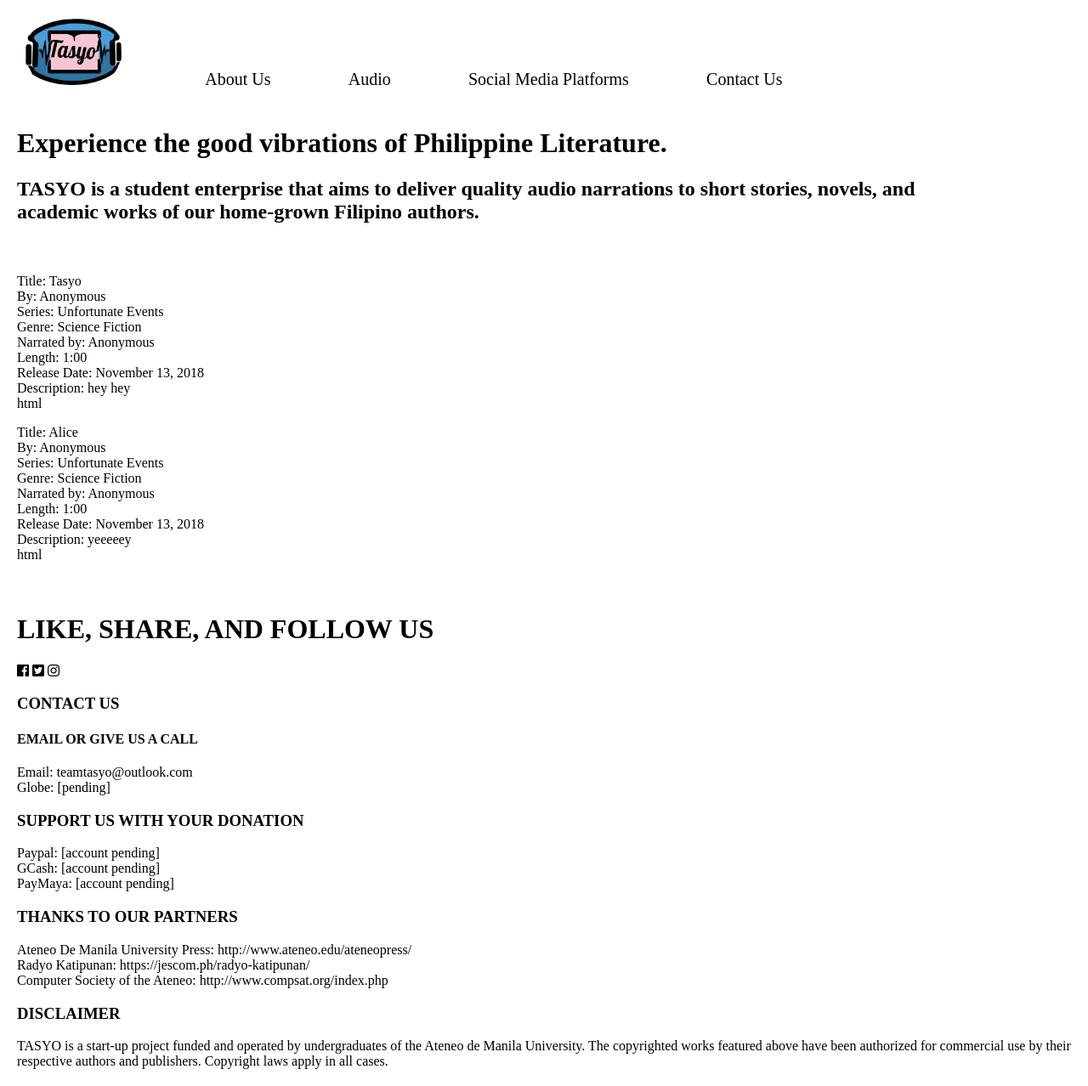
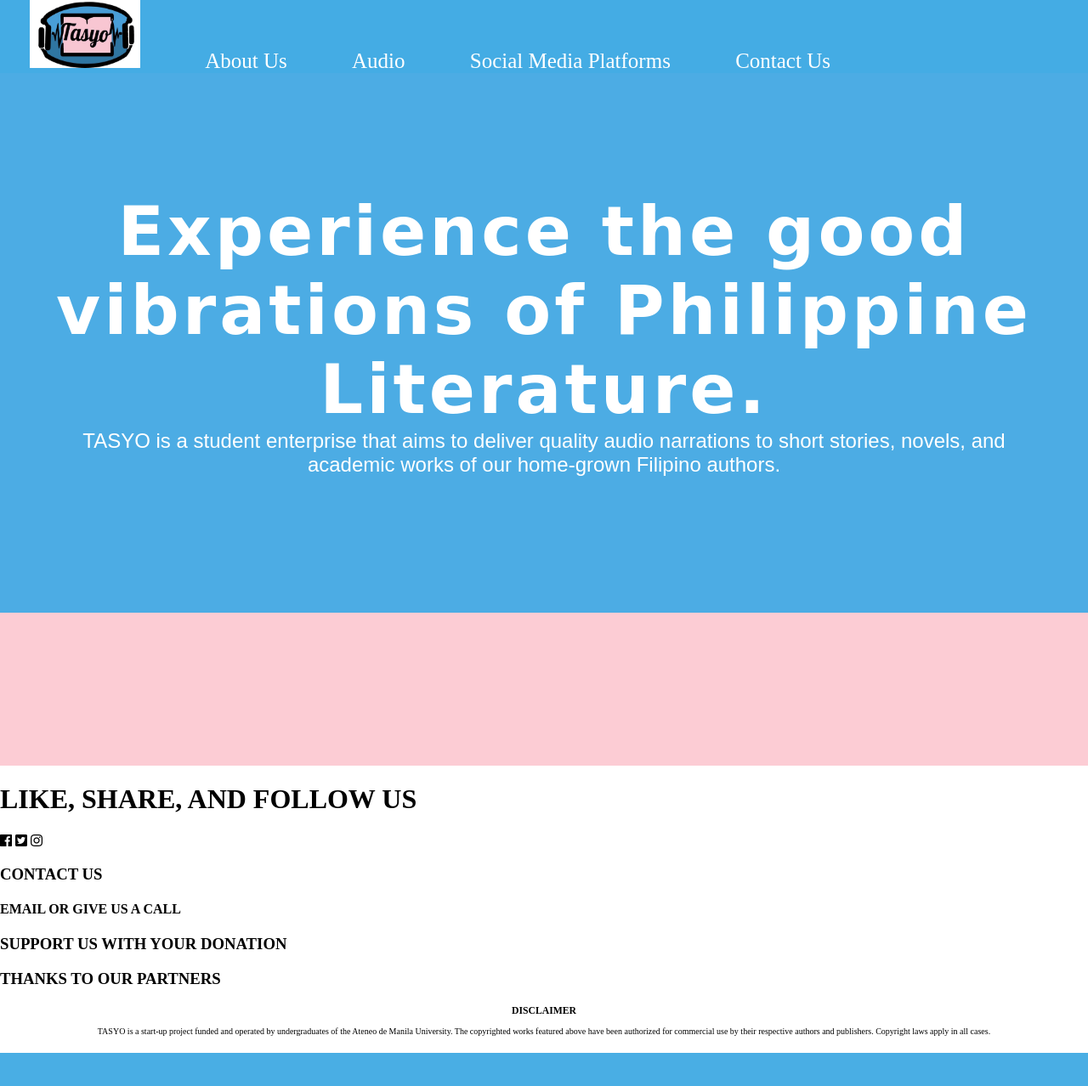
Before and after one commit to compsat/booklat, a Django app: page / in a window 1280 px wide. Shown: the whole page at 85% size. After the commit the page ends 1239 px from the top, so only its background shows below. Run offline with Django 3.2, Linux system fonts and the light colour scheme; data comes from the database, SQL or seed files in the repository; both versions use the stored data as it was after the commit; data that the repository does not hold is empty; some libraries are stand-ins or nearby versions.

Commit message:
Integrated new front end files

```diff
--- a/audio/admin.py
+++ b/audio/admin.py
@@ -1,6 +1,10 @@
 from django.contrib import admin
-from .models import Audio, Host
+from .models import Audio, Host, Contact, Social, Donate_Option, Partner
 
 # Register your models here.
 admin.site.register(Audio)
 admin.site.register(Host)
+admin.site.register(Contact)
+admin.site.register(Social)
+admin.site.register(Donate_Option)
+admin.site.register(Partner)
--- a/audio/models.py
+++ b/audio/models.py
@@ -3,23 +3,65 @@ from django.db import models
 # Audiobooks
 class Audio(models.Model):
 	name = models.CharField(max_length=255, null=True)
-	author = models.CharField(max_length=255, default="Anonymous")
-	series = models.CharField(max_length=255, null=True)
-	genre = models.CharField(max_length=255, null=True)
-	narrated_by = models.CharField(max_length=255, null=True)
-	length = models.CharField(max_length=255, null=True)
-	release_date = models.CharField(max_length=255, null=True)
+	author = models.CharField(max_length=255, default="Anonymous", blank=True, null=True)
+	series = models.CharField(max_length=255, blank=True, null=True)
+	genre = models.CharField(max_length=255, blank=True, null=True)
+	narrated_by = models.CharField(max_length=255, default="Anonymous", blank=True, null=True)
+	length = models.CharField(max_length=255, blank=True, null=True)
+	release_date = models.CharField(max_length=255, blank=True, null=True)
 	description = models.TextField()
-	embedded = models.CharField(max_length=255, null=True)
+	embedded = models.CharField(max_length=255, blank=True, null=True)
 
 	def __str__(self):
 		return self.name
 
 # Websites where audiobooks are hosted for download
 class Host(models.Model):
-    link = models.URLField(max_length=200)
+	link = models.URLField(max_length=255)
+	audio = models.ForeignKey(
+		'Audio',
+		on_delete = models.CASCADE,
+	)
 
-    audio = models.ForeignKey(
-        'Audio',
-        on_delete = models.CASCADE,
-    )
+class Contact(models.Model):
+	service_name = models.CharField(max_length=255, null=True)
+	account = models.CharField(max_length=255, null=True)
+	audio = models.ForeignKey(
+		'Audio',
+		on_delete = models.CASCADE,
+	)
+	def __str__(self):
+		return self.name
+
+class Social(models.Model):
+	social_media = models.CharField(max_length=255, null=True)
+	account_link = models.URLField(max_length=255, null=True)
+	audio = models.ForeignKey(
+		'Audio',
+		on_delete = models.CASCADE,
+	)
+	def __str__(self):
+		return self.name
+
+class Donate_Option(models.Model):
+	option_name = models.CharField(max_length=255, null=True)
+	account_details = models.CharField(max_length=255, null=True)
+	option_logo = models.ImageField(null=True)
+	audio = models.ForeignKey(
+		'Audio',
+		on_delete = models.CASCADE,
+	)
+	def __str__(self):
+		return self.name
+
+
+class Partner(models.Model):
+	partner_name = models.CharField(max_length=255, default="Anonymous")
+	partner_link = models.URLField(max_length=255, null=True)
+	partner_logo = models.ImageField(null=True)
+	audio = models.ForeignKey(
+		'Audio',
+		on_delete = models.CASCADE,
+	)
+	def __str__(self):
+		return self.name
--- a/audio/static/audio/css/style.css
+++ b/audio/static/audio/css/style.css
@@ -1,42 +1,282 @@
-*{
-	margin:none;
-	padding:none;
-}
 
 body{
-	margin:20px;
+	margin:0px;
 }
 
 a{
 	text-decoration: none;
-	color:black;
-	transition: 0.5s;
-	margin-right:50px;
-	font-size:20px;
+	color:white;
 }
 
-a:hover{
-	color:#4cace4;
-	border-bottom:solid 2px #4cace4;
+.navbar a{
+  text-decoration: none;
+  color:white;
+  transition: 0.5s;
+}
+
+.navbar a:hover{
+	color:#1c4464;
 	display:inline-block;
 	transform: scale(1.1,1.1);
+}
+
+.navbar div{
+	margin-right:50px;
+}
+
+.navwords {
+	transform: translate(-10px, -20px);
 }
 
 .navbar{
 	position:relative;
 	font-size:25px;
+	background: #44ace4;
 }
 
 .navbar div{
-	margin-right:35px;
+	margin:0px 35px;
 	display:inline-block;
 }
 
-.navbar .logo{
-
-}
 
 .navbar .logo img{
 	width:130px;
 	height:80px;
 }
+
+.aboutus {
+	padding: 140px 0px 160px 0px;
+  width: 100%;
+  margin: auto;
+  background-color: #4cace4;
+  position: relative;
+
+}
+
+.aboutus h1{
+	font-family: 'Lobster', cursive;
+	margin: auto;
+  font-style: normal;
+  font-weight: 900;
+  font-size: 80px;
+  letter-spacing: 0.05em;
+  display: inline-block;
+  color: white;
+  text-align: center;
+}
+
+.aboutus h2{
+	font-family: 'Lobster', sans-serif;
+	color: white;
+  font-size: 24px;
+  margin: auto;
+  font-weight: 500;
+
+  text-align: center;
+}
+
+.seeall {
+	color:#7c644c;
+	cursor: pointer;
+	transition: 0.5s;
+}
+
+.seeall:hover{
+	color:#e4ac8c;
+	transform: scale(1.1);
+}
+
+
+
+.audiosection {
+	background: #fcccd4;
+  text-align: center;
+  padding: 60px 0px 120px 0px;
+  width: 100%;
+}
+
+.audiosection h1 {
+  margin: 0px;
+  color: #e4ac8c;
+  font-family: 'Lobster', cursive;
+  font-weight: 500;
+  font-size: 3em;
+  margin-bottom: 50px !important;
+}
+
+.audio-container {
+  margin: auto !important;
+  width: 1080px;
+  display: grid;
+  grid-template-columns: auto auto auto;
+  grid-template-rows: auto auto auto;
+  justify-content: center;
+}
+
+.audio-panel {
+  width: 270px;
+  background: white;
+  height: 500px;
+  padding: 30px;
+  border-radius: 8px;
+  text-align: left;
+  margin-bottom: 40px;
+  margin-left: 12px;
+  margin-right: 12px;
+  display: grid;
+  grid-template-rows: 216px 32px 32px 170px auto;
+}
+
+.panel-img {
+  width: 270px;
+  height: 200px;
+  margin-bottom: 16px;
+}
+
+.audio-panel h2 {
+  margin: 0px;
+  color: #e4ac8c;
+  font:  16px/23px Lobster, sans-serif;
+  height: 16px;
+  margin-bottom: 16px;
+  line-height: 23px;
+  letter-spacing: 0.05em;
+}
+
+.audio-panel h3 {
+  margin: 0px;
+  font:  11px Lobster, sans-serif;
+  color: #e4ac8c;
+  height: 14px;
+  margin-bottom: 16px;
+  line-height: 20px;
+  text-transform: uppercase;
+  letter-spacing: 0.05em;
+}
+
+.audio-panel p {
+  margin: 0px;
+  font: 300 14px/20px Lobster, sans-serif;
+  color: #e4ac8c;
+  max-height: 240px;
+  margin-bottom: 16px;
+  line-height: 180% !important;
+}
+
+footer a{
+  color:black;
+}
+
+footer a:hover{
+  color: #1c4464;
+}
+
+footer{
+  position: relative;
+}
+
+footer ul li{
+  color:#222;
+  font-size:20px;
+  list-style-type: none;
+  margin:0;
+  margin-bottom: 50px;
+}
+
+footer ul li a{
+  color:#222;
+}
+
+.desc{
+  margin-bottom:75px;
+  font-size:25px;
+}
+
+.upper{
+  background-color: #white;
+  display: grid;
+  grid-template-columns: 1fr 2fr 2fr 1fr;
+  grid-auto-rows: auto;
+  justify-items: center;
+  grid-row-gap: 1em;
+  margin-top:70px;
+  margin-bottom:100px;
+}
+
+.upper .div{
+  height:100%;
+  width: 100%;
+}
+
+.upper img{
+  margin-right: 15px;
+}
+
+.upper .item1{
+  grid-column: 2/3;
+}
+
+.upper .item2{
+  grid-column: 3/4;
+}
+
+.item1 img{
+  height:40px;
+  width: 40px;
+}
+
+.item2 .admup{
+  height:40px;
+  width:40px;
+  margin-right:44px;
+  margin-left:32px;
+}
+
+.item2 .radyo{
+  height:40px;
+  width: 100px;
+}
+
+.item2 .compsat{
+  height:40px;
+  width: 100px;
+}
+
+.disclaimer{
+  text-align: center;
+  font-size:10px;
+  margin:20px 0;
+}
+
+.lower{
+  background-color: #ccc;
+  display: grid;
+  grid-template-columns: repeat(4, 1fr);
+}
+
+.logo1 img{
+  width: 50px;
+  height: 30px;
+}
+
+.lower .logo1{
+  grid-column: 1/2;
+  justify-self:center;
+  align-self: center;
+}
+
+.lower .contact{
+  grid-column: 2/3;
+}
+
+.lower .container{
+  font-size: 20px;
+  margin:7px 0;
+  justify-self:end;
+  grid-column: 3/4;
+}
+
+.lower .icon{
+  margin:0 5px;
+}
--- a/audio/templates/audio/index.html
+++ b/audio/templates/audio/index.html
@@ -60,22 +60,23 @@
     <div class = "contactus">
       <h3>CONTACT US</h3>
       <h4>EMAIL OR GIVE US A CALL</h4>
-      <p>Email: teamtasyo@outlook.com<br>
-      Globe: [pending]</p>
+      {% for contact in audio.contact_set.all %}
+      <p>{{ contact.service_name }}: {{ contact.account }}</p>
+      {% endfor %}
     </div>
 
     <div class = "donation">
       <h3>SUPPORT US WITH YOUR DONATION</h3>
-      <p>Paypal: [account pending]<br>
-      GCash: [account pending]<br>
-      PayMaya: [account pending]</p>
+      {% for option in audio.donate_option_set.all %}
+      <p>{{ donate_option.option_name }}: {{ donate_option.account_details }}</p>
+      {% endfor %}
     </div>
 
     <div class="partners">
       <h3>THANKS TO OUR PARTNERS</h3>
-      <p>Ateneo De Manila University Press: http://www.ateneo.edu/ateneopress/<br>
-      Radyo Katipunan: https://jescom.ph/radyo-katipunan/<br>
-      Computer Society of the Ateneo: http://www.compsat.org/index.php </p>
+      {% for partner in audio.partner_set.all %}
+      <p>{{ partner.partner_logo }}: {{ partner.partner_link }}</p>
+      {% endfor %}
 
     <div class ="disclaimer">
       <h3>DISCLAIMER</h3>
--- a/audio/urls.py
+++ b/audio/urls.py
@@ -4,5 +4,5 @@ from . import views
 
 urlpatterns = [
     path('', views.index, name='index'),
-    path('audio/', views.all_audio, name='all'),
+    path('audio/', views.seeall, name='all'),
 ]
--- a/audio/views.py
+++ b/audio/views.py
@@ -1,14 +1,18 @@
 from django.http import HttpResponse
 from django.shortcuts import render
 
-from .models import Audio, Host
+from .models import Audio, Host, Contact, Social, Donate_Option, Partner
 
 
 def index(request):
+	featured_audio = Audio.objects.all()[:3]
+	context = {"featured_audio" : featured_audio}
+	return render(request, 'audio/index.html', context)
+
+def seeall(request):
 	all_audio = Audio.objects.all()
 	context = {"all_audio" : all_audio}
-	return render(request, 'audio/index.html', context)
-
+	return render(request, 'audio/seeall.html', context)
 
 # Shows all audio
 def all_audio(request):
```
Also changed, not shown: audio/templates/audio/index2.html (deleted, +0 -7 lines), audio/templates/audio/seeall.html (added, +53 -0 lines), audio/migrations/0001_initial.py, audio/migrations/0002_auto_20181113_1916.py (deleted), audio/migrations/0003_auto_20181113_1924.py (deleted), db.sqlite3.
